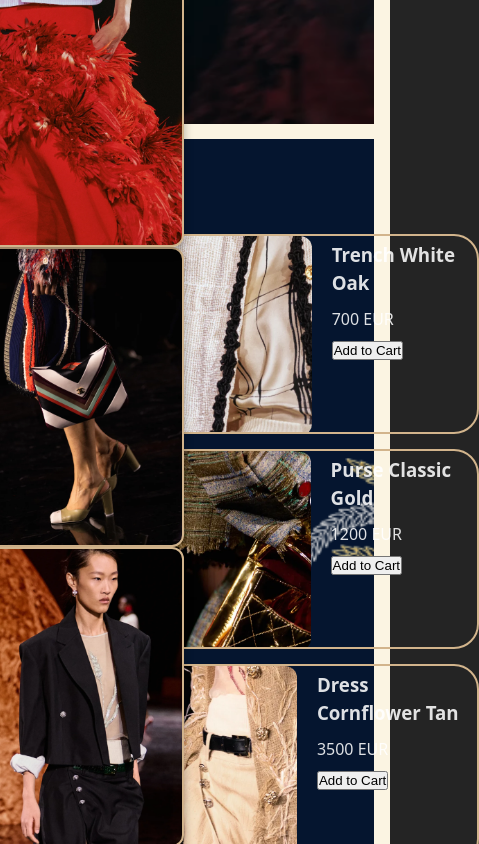
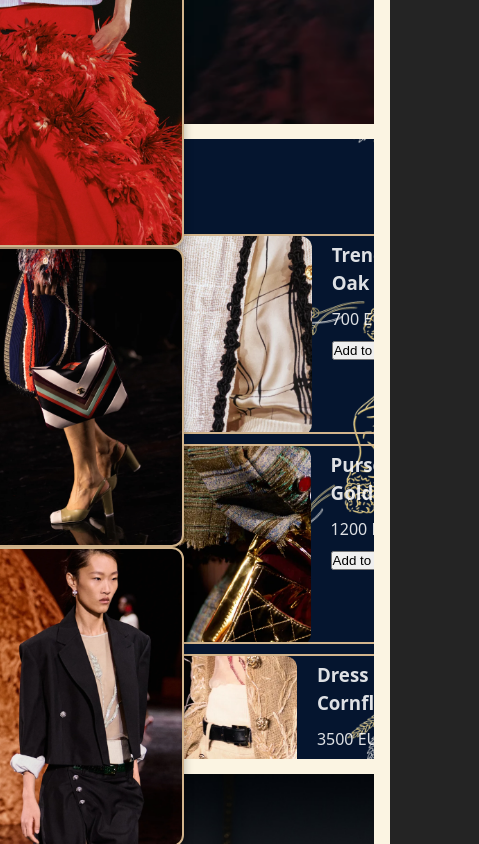
Before and after one commit to andysund/chanel-exp-v2, a React (Vite) app in the folder frontend/vite-project/: page / in a window 390 px wide. Shown: the part 1440-2284 px from the top of the page, 479 px wide, since content can reach past the window. Built offline with nearby package versions, Linux system fonts and the light colour scheme.

Commit message:
MarketPlace.css: grid (3 colonnes), gap réduit, 3 lignes max visibles avec scroll

```diff
--- a/frontend/vite-project/src/components/MarketPlace.css
+++ b/frontend/vite-project/src/components/MarketPlace.css
@@ -1,9 +1,12 @@
 .marketplace {
     display: grid;
     grid-template-columns: repeat(3, minmax(0, 1fr)); /* max 3 par ligne */
-    gap: 15px;
+    column-gap: 10px; /* gap horizontal réduit */
+    row-gap: 12px;    /* gap vertical */
+    grid-auto-rows: 200px; /* hauteur d'une rangée = hauteur de carte */
+    max-height: calc(3 * 200px + 2 * 12px); /* 3 lignes visibles, 2 gaps */
+    overflow-y: auto; /* scroll pour les lignes suivantes */
     width: 100%;
-    height: 1267px;
     background-color: aqua;
     justify-items: center; /* centre les cartes dans chaque colonne */
     background-repeat: no-repeat;
@@ -55,11 +58,21 @@
 @media (max-width: 1200px) {
     .marketplace {
         grid-template-columns: repeat(2, minmax(0, 1fr));
+        column-gap: 8px;
+        row-gap: 10px;
+        grid-auto-rows: 200px;
+        max-height: calc(3 * 200px + 2 * 10px);
+        overflow-y: auto;
     }
 }
 @media (max-width: 768px) {
     .marketplace {
         grid-template-columns: 1fr;
+        column-gap: 8px;
+        row-gap: 10px;
+        grid-auto-rows: 200px;
+        max-height: calc(3 * 200px + 2 * 10px);
+        overflow-y: auto;
     }
 }
 /* container .product déjà défini plus haut avec margin */
```
